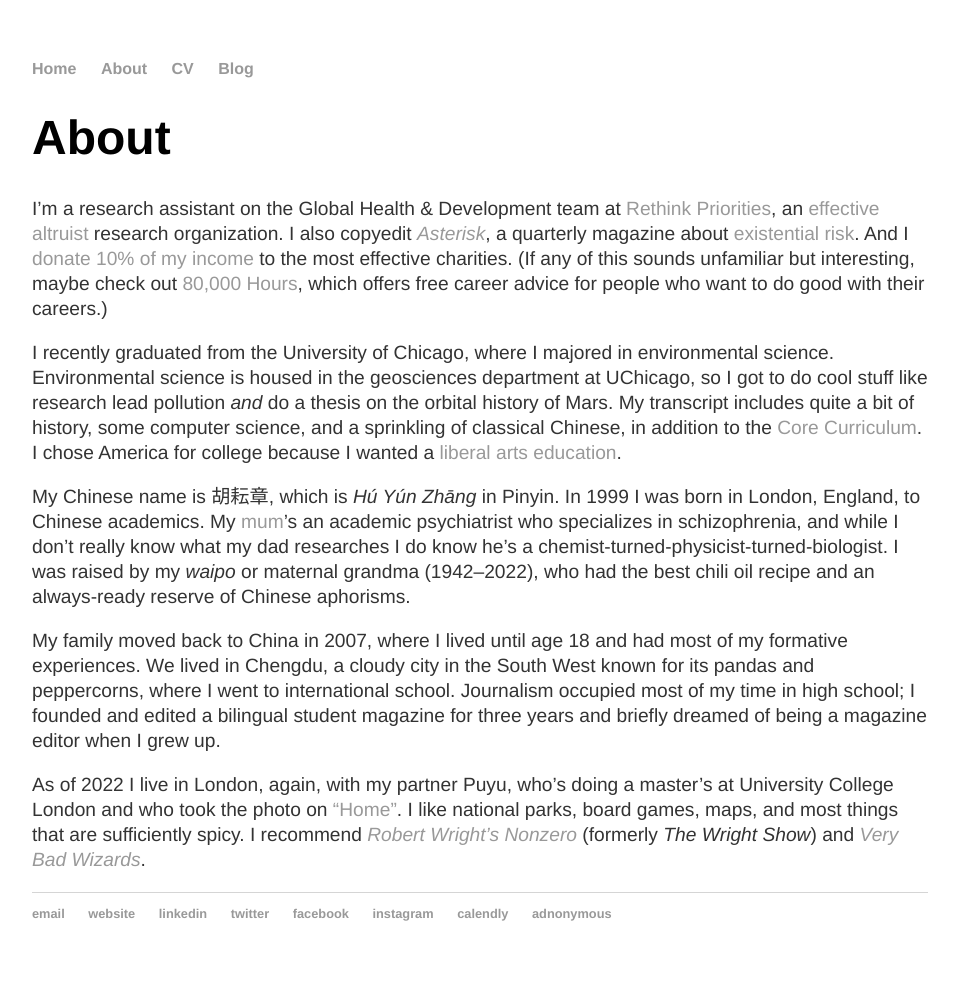
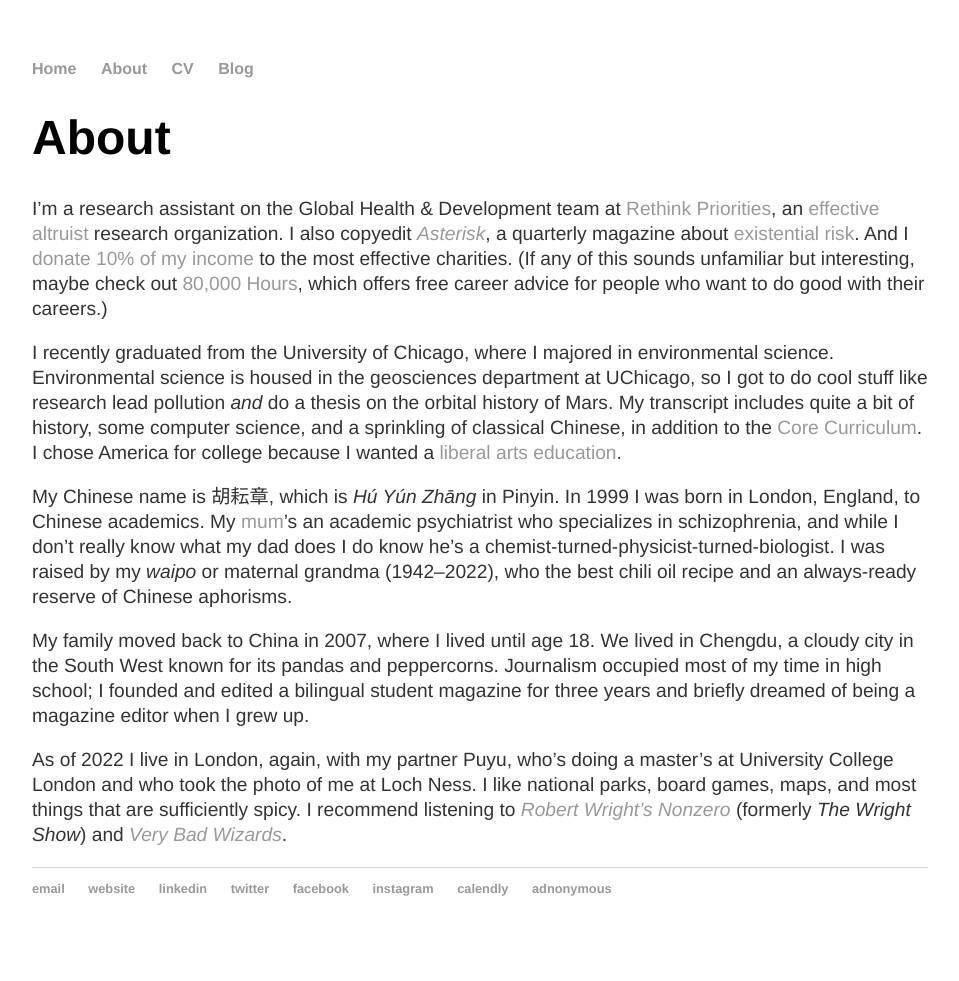
Before and after one commit to y-james-hu/y-james-hu.github.io, a Jekyll site: the page built from about/index.html, in a window 1280 px wide. Shown: the whole page, without its empty margins (160-1119 px from the left). Built offline with Jekyll 4.4.1, drawn with Linux system fonts in a browser that asks for light colours; after the commit the page ends 956 px from its top, so only the background shows below that.

Commit message:
Update index.html

```diff
--- a/about/index.html
+++ b/about/index.html
@@ -5,7 +5,7 @@ title: About
   <h1>{{ page.title }}</h1>
     <p>I’m a research assistant on the Global Health & Development team at <a href = "https://rethinkpriorities.org/">Rethink Priorities</a>, an <a href = "https://effectivealtruism.org">effective altruist</a> research organization. I also copyedit <a href = "http://asteriskmag.com/"><em>Asterisk</em></a>, a quarterly magazine about <a href = "https://theprecipice.com/">existential risk</a>. And I <a href="https://www.givingwhatwecan.org/pledge">donate 10% of my income</a> to the most effective charities. (If any of this sounds unfamiliar but interesting, maybe check out <a href = "https://80000hours.org/">80,000 Hours</a>, which offers free career advice for people who want to do good with their careers.)</p>
     <p>I recently graduated from the University of Chicago, where I majored in environmental science. Environmental science is housed in the geosciences department at UChicago, so I got to do cool stuff like research lead pollution <em>and</em> do a thesis on the orbital history of Mars. My transcript includes quite a bit of history, some computer science, and a sprinkling of classical Chinese, in addition to the <a href = "https://college.uchicago.edu/academics/core-curriculum">Core Curriculum</a>. I chose America for college because I wanted a <a href = "https://en.wikipedia.org/wiki/Liberal_arts_education">liberal arts education</a>.</p>
-    <p>My Chinese name is 胡耘章, which is <em>Hú Yún Zhāng</em> in Pinyin. In 1999 I was born in London, England, to Chinese academics. My <a href="https://en.wikipedia.org/wiki/Li_Tao_(psychiatrist)">mum</a>’s an academic psychiatrist who specializes in schizophrenia, and while I don’t really know what my dad researches I do know he’s a chemist-turned-physicist-turned-biologist. I was raised by my <em>waipo</em> or maternal grandma (1942–2022), who had the best chili oil recipe and an always-ready reserve of Chinese aphorisms.</p>
-    <p>My family moved back to China in 2007, where I lived until age 18 and had most of my formative experiences. We lived in Chengdu, a cloudy city in the South West known for its pandas and peppercorns, where I went to international school. Journalism occupied most of my time in high school; I founded and edited a bilingual student magazine for three years and briefly dreamed of being a magazine editor when I grew up.</p>
-    <p>As of 2022 I live in London, again, with my partner Puyu, who’s doing a master’s at University College London and who took the photo on <a href = "https://y-james-hu.github.io/">“Home”</a>. I like national parks, board games, maps, and most things that are sufficiently spicy. I recommend <em><a href = "https://bloggingheads.tv/programs/wrightshow">Robert Wright’s Nonzero</a></em> (formerly <em>The Wright Show</em>) and <em><a href = "https://www.verybadwizards.com/">Very Bad Wizards</a></em>.</p>
+    <p>My Chinese name is 胡耘章, which is <em>Hú Yún Zhāng</em> in Pinyin. In 1999 I was born in London, England, to Chinese academics. My <a href="https://en.wikipedia.org/wiki/Li_Tao_(psychiatrist)">mum</a>’s an academic psychiatrist who specializes in schizophrenia, and while I don’t really know what my dad does I do know he’s a chemist-turned-physicist-turned-biologist. I was raised by my <em>waipo</em> or maternal grandma (1942–2022), who the best chili oil recipe and an always-ready reserve of Chinese aphorisms.</p>
+    <p>My family moved back to China in 2007, where I lived until age 18. We lived in Chengdu, a cloudy city in the South West known for its pandas and peppercorns. Journalism occupied most of my time in high school; I founded and edited a bilingual student magazine for three years and briefly dreamed of being a magazine editor when I grew up.</p>
+    <p>As of 2022 I live in London, again, with my partner Puyu, who’s doing a master’s at University College London and who took the photo of me at Loch Ness. I like national parks, board games, maps, and most things that are sufficiently spicy. I recommend listening to <em><a href = "https://bloggingheads.tv/programs/wrightshow">Robert Wright’s Nonzero</a></em> (formerly <em>The Wright Show</em>) and <em><a href = "https://www.verybadwizards.com/">Very Bad Wizards</a></em>.</p>
     <p></p>
```
